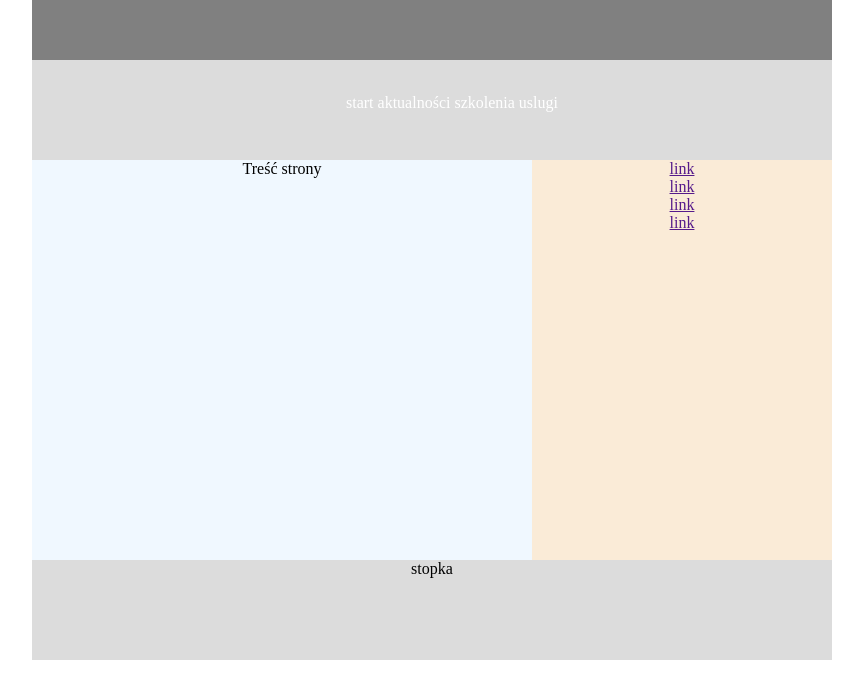
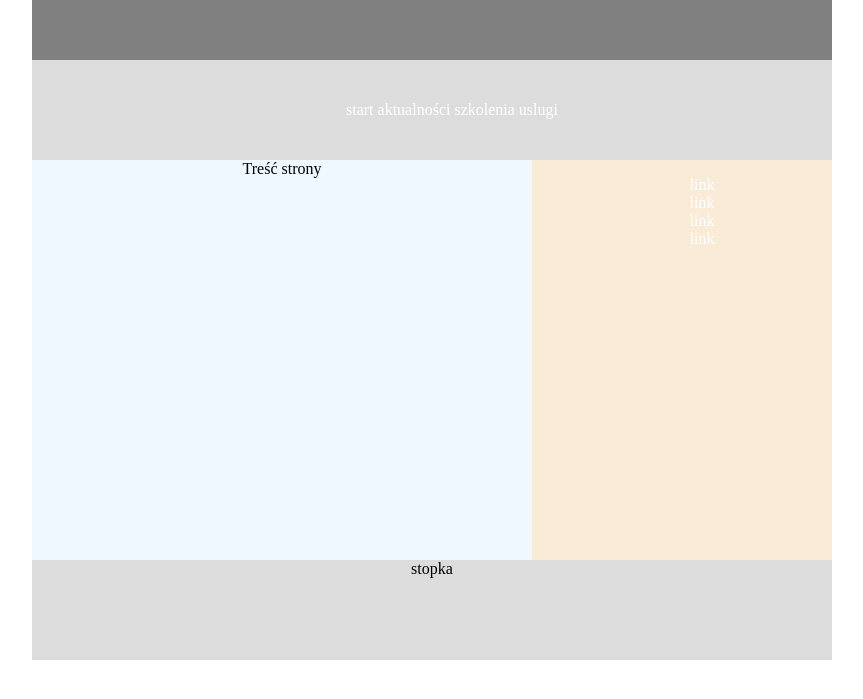
Before and after one commit to yTekipS/pies_zad1, a plain HTML site: page Folder/index.html in a window 1280 px wide. Shown: the part 69-768 px from the top of the page, without its empty margins (208-1071 px from the left). Drawn offline with Linux system fonts and the light colour scheme.

Commit message:
Add files via upload

```diff
--- a/Folder/index.html
+++ b/Folder/index.html
@@ -13,8 +13,8 @@
     <header>
         <h1>Logo</h1>
     </header>
-    <nav>
-        <br><ul>
+    <nav id="nawi">
+        <ul>
         <li><a href="">start</a></li>
         <li><a href="">aktualności</a></li>
         <li><a href="">szkolenia</a></li>
@@ -26,10 +26,14 @@
             Treść strony
         </section>
         <section id="linki">
-            <a href="">link</a><br>
-            <a href="">link</a><br>
-            <a href="">link</a><br>
-            <a href="">link</a>
+            <nav>
+            <ul>
+            <li><a href="">link</a></li>
+            <li><a href="">link</a></li>
+            <li><a href="">link</a></li>
+            <li><a href="">link</a></li>
+            </ul>
+            </nav>
         </section>
     </main>
     <footer>
--- a/Folder/style.css
+++ b/Folder/style.css
@@ -10,9 +10,12 @@ header{
     height: 100px;
     background-color: gray;
 }
-nav{
+#nawi{
     height: 100px;
     background-color: gainsboro;
+    display: grid;
+    align-items: center;
+    justify-content: center;
 }
 footer{
     height: 100px;
@@ -30,15 +33,26 @@ main{
     width: 300px;
     background-color: antiquewhite;
 }
-nav ul li{
+#nawi ul li{
     display: inline;
     list-style-type: none;
 }
-nav ul li a{
+#nawi ul li a{
 text-decoration: none;
 color: white;
 }
-nav ul li a:hover{
+#nawi ul li a:hover{
     color: black;
     border: inset black 1px;
 }
+#linki ul li {
+    list-style-type: none;
+}
+#linki nav ul li a{
+    text-decoration: none;
+    color: white;
+}
+#linki nav ul li a:hover{
+    color: black;
+    border: inset black 1px;
+}
```
